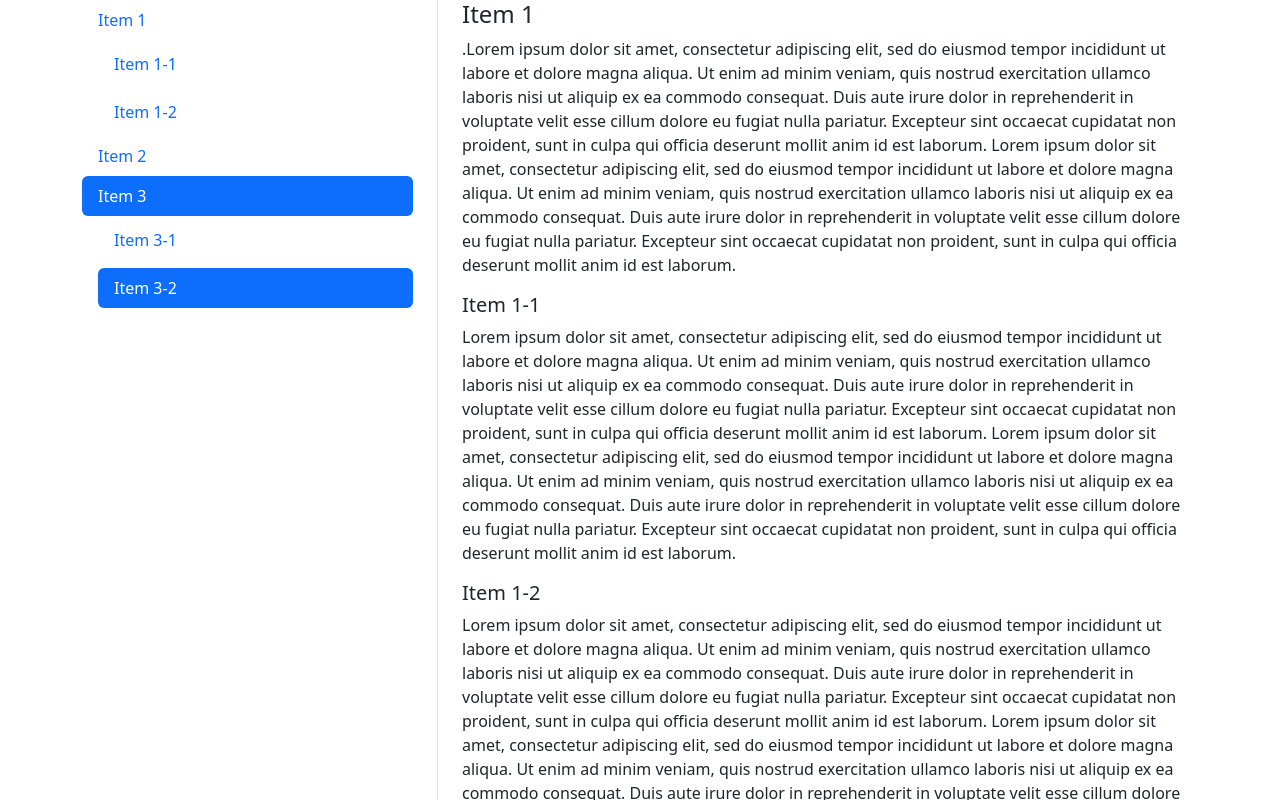
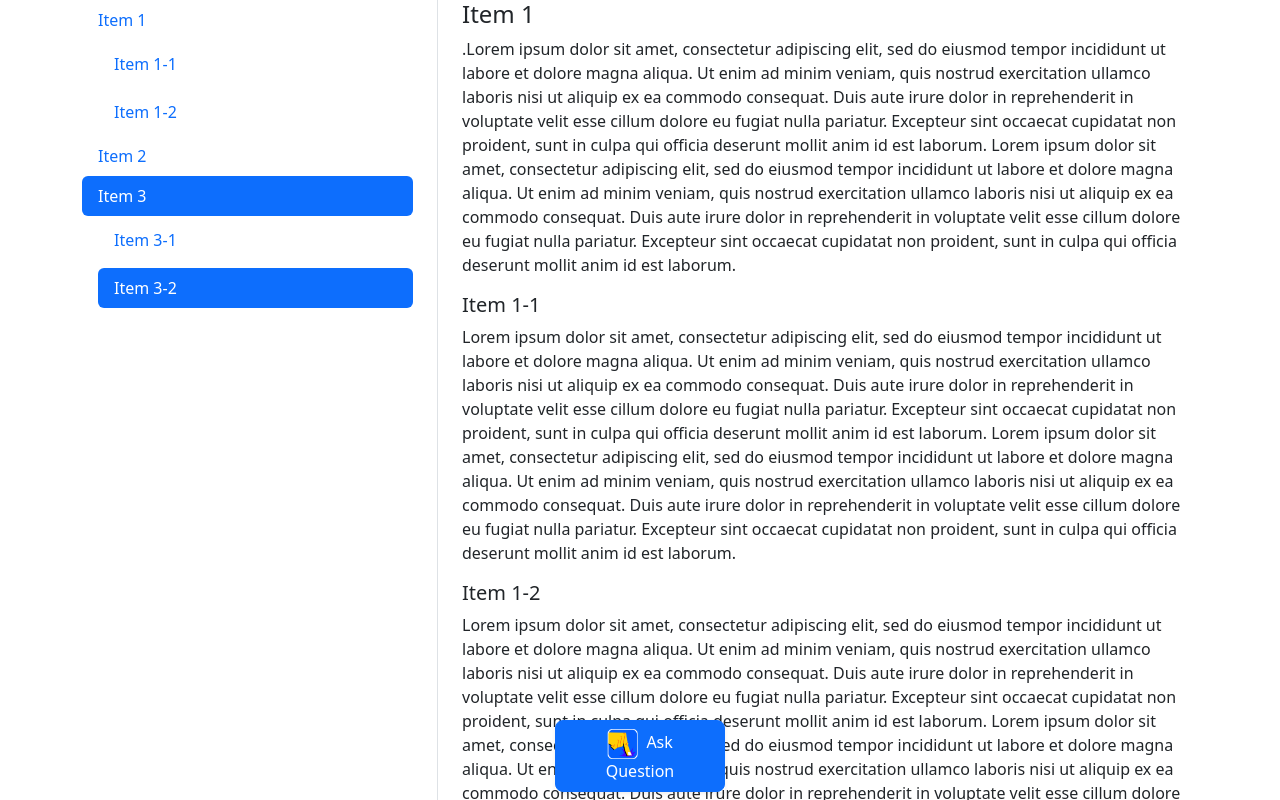
Before and after one commit to lokeshchoudhary-lc/eli5-ssr, a SvelteKit app: page /extra in a window 1280 px wide. Shown: the top 800 px of the page. Built offline with nearby package versions, Linux system fonts and the light colour scheme; no server answers.

Commit message:
ask question

```diff
--- a/src/routes/+layout.svelte
+++ b/src/routes/+layout.svelte
@@ -59,3 +59,9 @@
     </div>
   </div>
 </div>
+
+<div class="fixed-bottom m-2 d-flex justify-content-center text-center shadow-sm mx-auto" style="max-width: 170px;">
+  <button type="button" class="btn btn-primary btn-lg fs-6">
+    <img class="me-2" height="30" src="/assets/images/askq.png" alt="">Ask Question
+  </button>
+</div>
```
Also changed, not shown: static/assets/images/askq.png (added).
